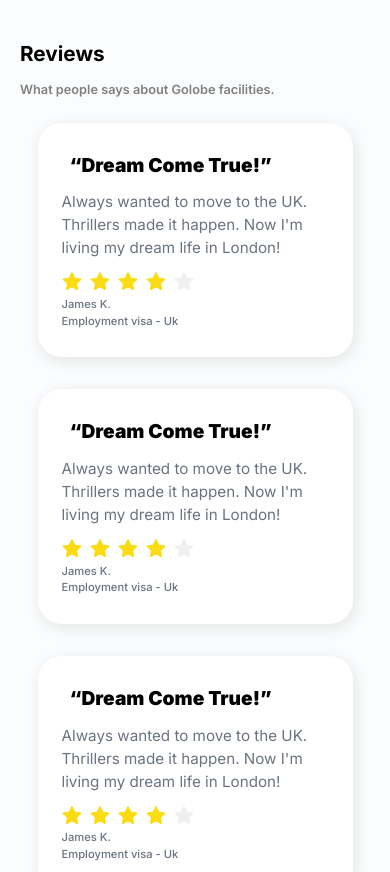
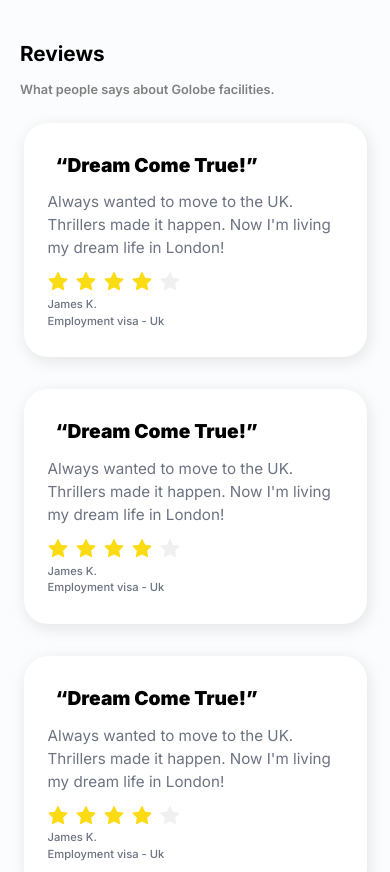
Before and after one commit to Kingsley1618/HotelBookingUiTheme, a Next.js app: page / in a window 390 px wide. Shown: the part 4365-5237 px from the top of the page. Built offline with nearby package versions, Linux system fonts and the light colour scheme; no server answers.

Commit message:
card changes

```diff
--- a/src/components/Reviews/Review.tsx
+++ b/src/components/Reviews/Review.tsx
@@ -21,7 +21,7 @@ export default function Review() {
     </div>
 
 
-    <div className='grid md:grid-cols-3 sm:grid-cols-2 grid-cols-1 sm:gap-6 gap-2 w-[100%] sm:max-w-[100%] mx-auto max-w-[90%]'>
+    <div className='grid md:grid-cols-3 sm:grid-cols-2 grid-cols-1 sm:gap-6 gap-2 w-[100%] sm:max-w-[100%] mx-auto max-w-[98%]'>
 
 <ReviewCard />
 
```
